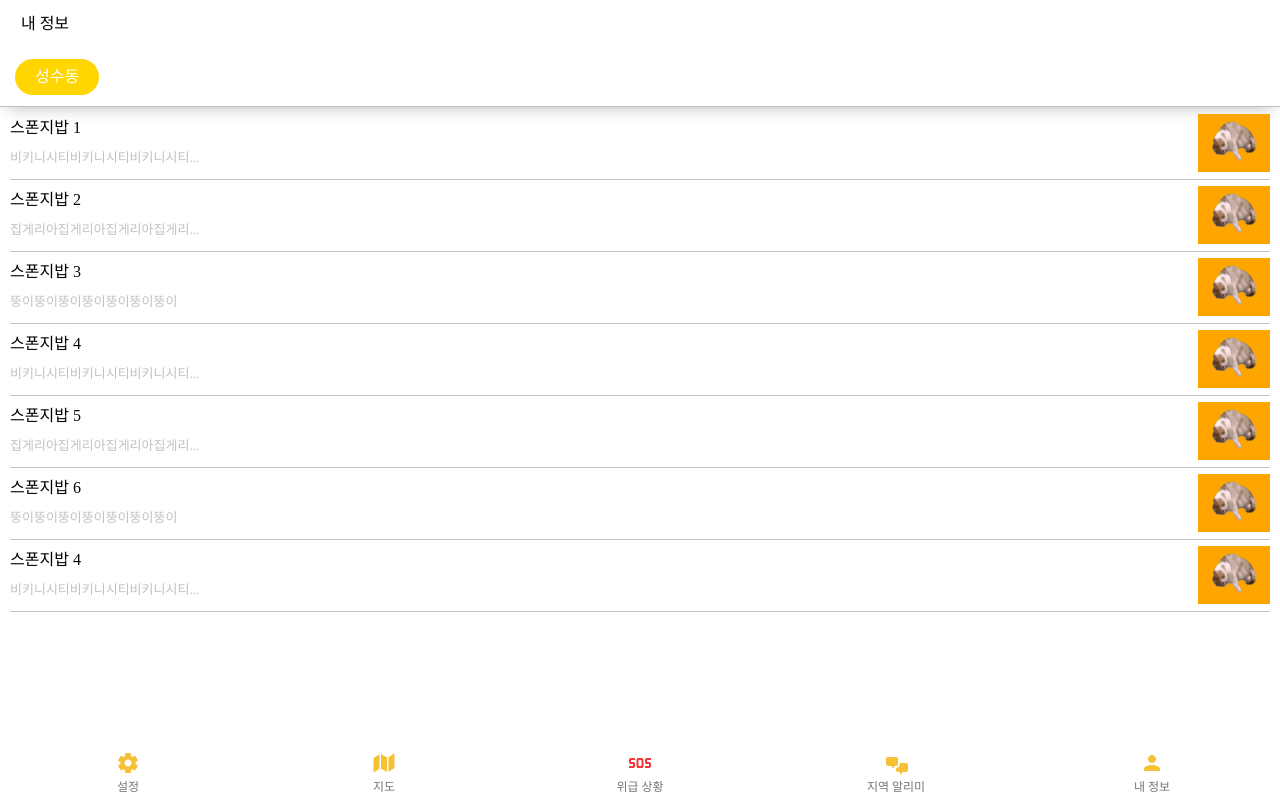
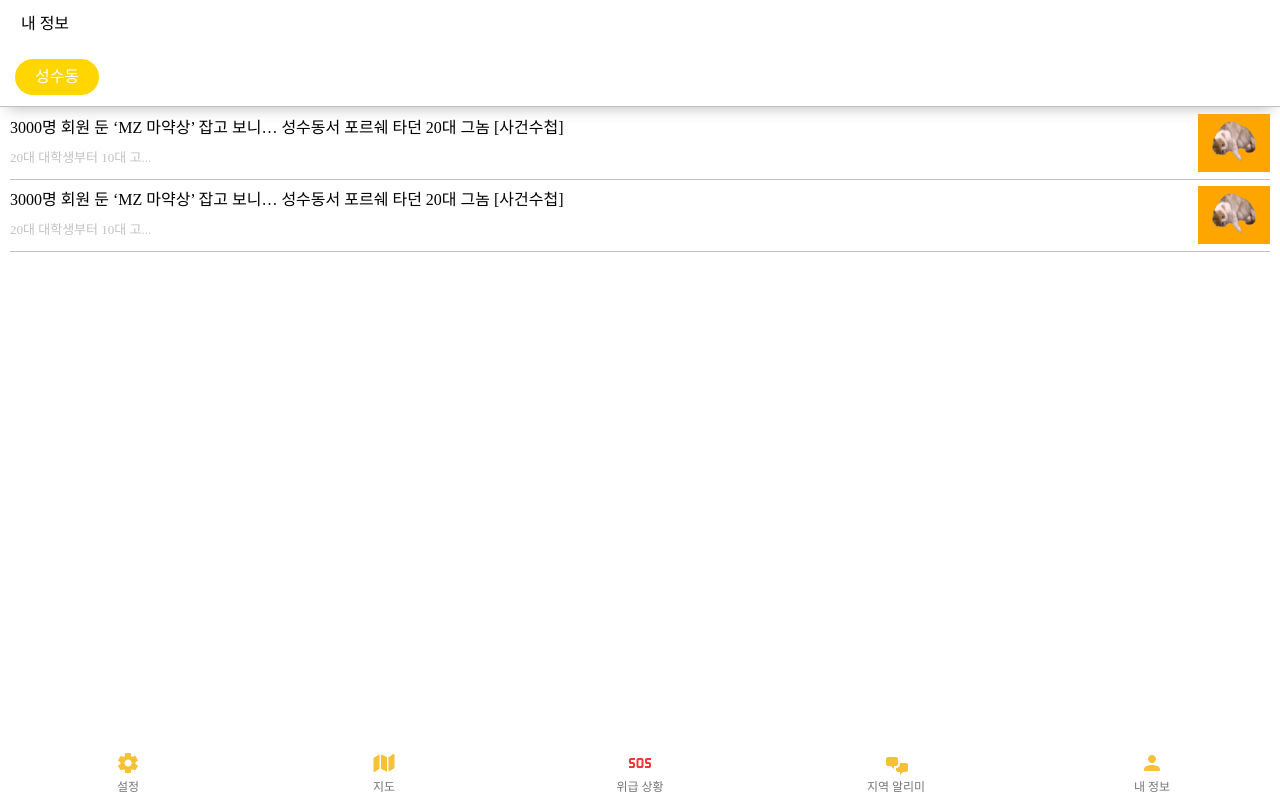
Before and after one commit to Jjaang9/app, a Next.js app: page /community in a window 1280 px wide. Built offline with nearby package versions, Linux system fonts and the light colour scheme.

Commit message:
CHORE : dummy-data 수정

```diff
--- a/src/app/community/page.jsx
+++ b/src/app/community/page.jsx
@@ -17,43 +17,17 @@ const Community = ({ name }) => {
   const dummy = [
     {
       id: 0,
-      name: "스폰지밥 1",
+      name: "3000명 회원 둔 ‘MZ 마약상’ 잡고 보니… 성수동서 포르쉐 타던 20대 그놈 [사건수첩]",
       contents:
-        "비키니시티비키니시티비키니시티비키니시티비키니시티비키니시티비키니시티니시티비키니시티비키니시티비키니시니시티비키니시티비키니시티비키니시니시티비키니시티비키니시티비키니시니시티비키니시티비키니시티비키니시니시티비키니시티비키니시티비키니시니시티비키니시티비키니시티비키니시니시티비키니시티비키니시티비키니시니시티비키니시티비키니시티비키니시비키니시티비키니시티비키니시티비키니시티비키니시티비키니시티비키니시티비키니시티비키니시티",
+        "20대 대학생부터 10대 고등학생까지 모인 이른바 ‘MZ 마약조직’이 경찰에 붙잡혔다. 디지털에 익숙한 MZ세대 답게, 가상화폐로 마약 판매금을 챙기고, 보안 기능이 강화된 텔레그램 메신저를 악용해 전국에다 클럽 등에서 주로 유통되는 신종 마약류를 내다 팔았다.",
+      img: "https://mimg.segye.com/content/image/2023/08/02/20230802509806.png",
     },
     {
       id: 1,
-      name: "스폰지밥 2",
+      name: "3000명 회원 둔 ‘MZ 마약상’ 잡고 보니… 성수동서 포르쉐 타던 20대 그놈 [사건수첩]",
       contents:
-        "집게리아집게리아집게리아집게리아집게리아집게리아집게리아집게리아집게리아집게리아",
-    },
-    {
-      id: 2,
-      name: "스폰지밥 3",
-      contents: "뚱이뚱이뚱이뚱이뚱이뚱이뚱이",
-    },
-    {
-      id: 3,
-      name: "스폰지밥 4",
-      contents:
-        "비키니시티비키니시티비키니시티비키니시티비키니시티비키니시티비키니시티비키니시티",
-    },
-    {
-      id: 4,
-      name: "스폰지밥 5",
-      contents:
-        "집게리아집게리아집게리아집게리아집게리아집게리아집게리아집게리아집게리아집게리아",
-    },
-    {
-      id: 5,
-      name: "스폰지밥 6",
-      contents: "뚱이뚱이뚱이뚱이뚱이뚱이뚱이",
-    },
-    {
-      id: 6,
-      name: "스폰지밥 4",
-      contents:
-        "비키니시티비키니시티비키니시티비키니시티비키니시티비키니시티비키니시티비키니시티",
+        "20대 대학생부터 10대 고등학생까지 모인 이른바 ‘MZ 마약조직’이 경찰에 붙잡혔다. 디지털에 익숙한 MZ세대 답게, 가상화폐로 마약 판매금을 챙기고, 보안 기능이 강화된 텔레그램 메신저를 악용해 전국에다 클럽 등에서 주로 유통되는 신종 마약류를 내다 팔았다.",
+      img: "https://mimg.segye.com/content/image/2023/08/02/20230802509806.png",
     },
   ];
 
```
Also changed, not shown: src/app/community/[id]/page.tsx (+8 -5 lines), 1 other file (tests, documents, lock files or other folders).
